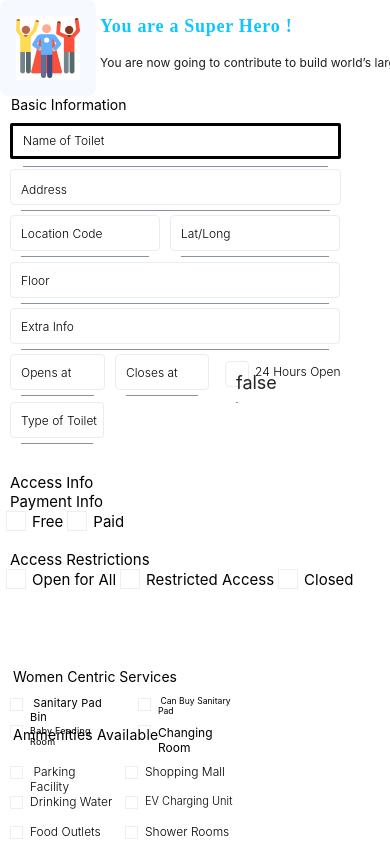
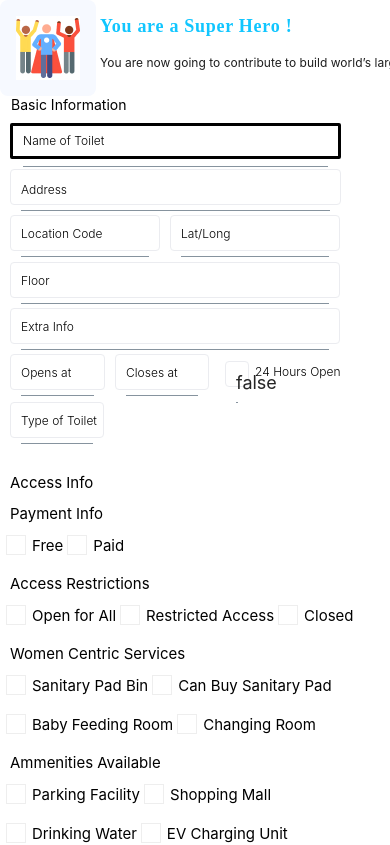
Before and after one commit to saswateesahoo/sulabhatoilet-project, a React Native app: screen /AddToiletPage in a window 390 px wide. Shown: the top 845 px of the page. Built offline with nearby package versions, Linux system fonts and the light colour scheme.

Commit message:
checkox in accessinfo,womencentric,ammenities completed

```diff
--- a/src/components/molecules/AccessInfo.js
+++ b/src/components/molecules/AccessInfo.js
@@ -73,6 +73,7 @@ const styles = StyleSheet.create({
     fontStyle: 'normal',
     fontSize: 15,
     fontWeight: '400',
+    marginBottom:12,
   },
 });
 
--- a/src/components/molecules/AmmenitiesAvailable.js
+++ b/src/components/molecules/AmmenitiesAvailable.js
@@ -1,224 +1,95 @@
 import React, {useState} from 'react';
 import {View, Text, StyleSheet} from 'react-native';
-import InputComponent from '../atoms/InputComponent';
+import CustomCheckboxComponent from '../atoms/CustomCheckboxComponent';
+
+const AmmenitiesAvailable = () => {
+  const [ParkingFacility, setParkingFacility] = useState(false);
+  const [ShoppingMall, setShoppingMall] = useState(false);
+  const [DrinkingWater, setDrinkingWater] = useState(false);
+  const [EVChargingUnit, setEVChargingUnit] = useState(false);
+  const [FoodOutlets, setFoodOutlets] = useState(false);
+  const [ShowerRooms, setShowerRooms] = useState(false);
 
 
-const AmmenitiesAvailable = () => {
-  const [AmmenitiesAvailable, setAmmenitiesAvailable] = useState('');
-  const [ParkingFacility, setParkingFacility] = useState('');
-  const [ShoppingMall, setShoppingMall] = useState('');
-  const [DrinkingWater, setDrinkingWater] = useState('');
-  const [EVChargingUnit, setEVChargingUnit] = useState('');
-  const [FoodOutlets, setFoodOutlets] = useState('');
-  const [ShowerRooms, setShowerRooms] = useState('');
   return (
-    <View style={{backgroundColor: 'white'}}>
-      <View style={styles.AmmenitiesAvailableContainer}>
-        <Text style={styles.AmmenitiesAvailableText}>Ammenities Available</Text>
-        <InputComponent
-          placeholder=" "
-          value={AmmenitiesAvailable}
-          onChangeText={setAmmenitiesAvailable}
+    <View style={styles.container}>
+      <View style={styles.inputContainer1}>
+        <Text style={styles.inputLabel}>Ammenities Available </Text>
+        <View style={styles.inputContainer}>
+          <CustomCheckboxComponent
+            label="Parking Facility"
+            checked={ParkingFacility}
+            onPress={() => setParkingFacility(!ParkingFacility)}
+          />
+          <CustomCheckboxComponent
+            label="Shopping Mall "
+            checked={ShoppingMall}
+            onPress={() => setShoppingMall(!ShoppingMall)}
           />
         </View>
-      <View style={styles.ParkingFacilityContainer}>
-        <Text style={styles.ParkingFacilityText}> Parking Facility</Text>
-        <InputComponent
-          placeholder=" "
-          value={ParkingFacility}
-          onChangeText={setParkingFacility}
+        <View style={styles.inputContainer2}>
+          <View style={styles.inputContainer}>
+            <CustomCheckboxComponent
+              label="Drinking Water"
+              checked={DrinkingWater}
+              onPress={() => setDrinkingWater(!DrinkingWater)}
             />
+            <CustomCheckboxComponent
+              label="EV Charging Unit"
+              checked={EVChargingUnit}
+              onPress={() => setEVChargingUnit(!EVChargingUnit)}
+            />
+            <View style={styles.inputContainer3}>
+              <View style={styles.inputContainer}>
+                <CustomCheckboxComponent
+                  label="Food Outlets"
+                  checked={FoodOutlets}
+                  onPress={() => setFoodOutlets(!FoodOutlets)}
+                />
+                <CustomCheckboxComponent
+                  label="Shower Rooms"
+                  checked={ShowerRooms}
+                  onPress={() => setShowerRooms(!ShowerRooms)}
+                />
+
               </View>
-      <View style={styles.ShoppingMallContainer}>
-        <Text style={styles.ShoppingMallText}>Shopping Mall</Text>
-        <InputComponent
-          placeholder=" "
-          value={ShoppingMall}
-          onChangeText={setShoppingMall}
-        />
             </View>
-      <View style={styles.DrinkingWaterContainer}>
-        <Text style={styles.DrinkingWaterText}>Drinking Water</Text>
-        <InputComponent
-          placeholder=" "
-          value={DrinkingWater}
-          onChangeText={setDrinkingWater}
-        />
           </View>
-      <View style={styles.EVChargingUnitContainer}>
-        <Text style={styles.EVChargingUnitText}>EV Charging Unit</Text>
-        <InputComponent
-          placeholder=" "
-          value={EVChargingUnit}
-          onChangeText={setEVChargingUnit}
-        />
         </View>
-      <View style={styles.FoodOutletsContainer}>
-        <Text style={styles.FoodOutletsText}>Food Outlets</Text>
-        <InputComponent
-          placeholder=" "
-          value={FoodOutlets}
-          onChangeText={setFoodOutlets}
-        />
-      </View>
-      <View style={styles.ShowerRoomsContainer}>
-        <Text style={styles.ShowerRoomsText}>Shower Rooms</Text>
-        <InputComponent
-          placeholder=" "
-          value={ShowerRooms}
-          onChangeText={setShowerRooms}
-        />
       </View>
     </View>
   );
 };
+
 const styles = StyleSheet.create({
-  AmmenitiesAvailableContainer: {
-    // width: 94,
-    // height: 36,
-    top: 20,
-    left: 1,
-    // backgroundColor: 'white',
-    // position: 'absolute',
+  container: {
+    backgroundColor: 'white',
+    padding: 10,
+  },
+  inputContainer1: {
+    marginTop: -80,
+  },
+  inputContainer2: {
+    marginBottom: 20,
+    top: -20,
+  },
+  inputContainer3: {
+    marginBottom: -20,
+    top: 40,
+    left: -249,
+  },
+  inputContainer: {
+    flexDirection: 'row',
+    marginBottom: 20,
+    marginLeft: -20,
 
   },
-  AmmenitiesAvailableText:{
+  inputLabel: {
     color: 'black',
-    fontSize: 14,
+    fontStyle: 'normal',
+    fontSize: 15,
     fontWeight: '400',
-    letterSpacing: 0.24,
-    textAlign: 'left',
-    // top: 10,
-    // left: -10,
-    top:-80,
-    left:12,
-  },
-  ParkingFacilityContainer:{
-    width: 13,
-    height: 13,
-    top: -20,
-    left: 10,
-    borderWidth: 1,
-    background:
-      'linear-gradient(0deg, #EEEEEE, #EEEEEE), linear-gradient(0deg, #FFFFFF, #FFFFFF)',
-    borderColor: '#EEEEEE',
-    position: 'absolute',
-  },
-  ParkingFacilityText:{
-    width: 88,
-    top: -3,
-    left: 19,
-    color: 'black',
-    fontSize: 12,
-    fontWeight: '300',
-    letterSpacing: 0.02,
-    textAlign: 'left',
-    position: 'absolute',
-  },
-  ShoppingMallContainer:{
-    width: 13,
-    height: 13,
-    top: -20,
-    left: 125,
-    borderWidth: 1,
-    background: 'linear-gradient(0deg, #EEEEEE, #EEEEEE), linear-gradient(0deg, #FFFFFF, #FFFFFF)',
-    borderColor: '#EEEEEE',
-    position: 'absolute',
-  },
-  ShoppingMallText:{
-    width: 88,
-    top: -3,
-    left: 19,
-    color: 'black',
-    fontSize: 12,
-    fontWeight: '300',
-    letterSpacing: 0.02,
-    textAlign: 'left',
-    position: 'absolute',
-  },
-  DrinkingWaterContainer:{
-    width: 13,
-    height: 13,
-    top: 10,
-    left: 10,
-    borderWidth: 1,
-    background: 'linear-gradient(0deg, #EEEEEE, #EEEEEE), linear-gradient(0deg, #FFFFFF, #FFFFFF)',
-    borderColor: '#EEEEEE',
-    position: 'absolute',
-  },
-  DrinkingWaterText:{
-    width: 88,
-    top: -3,
-    left: 19,
-    color: 'black',
-    fontSize: 12,
-    fontWeight: '300',
-    letterSpacing: 0.02,
-    textAlign: 'left',
-    position: 'absolute',
-  },
-  EVChargingUnitContainer:{
-    width: 13,
-    height: 13,
-    top: 10,
-    left: 125,
-    borderWidth: 1,
-    background: 'linear-gradient(0deg, #EEEEEE, #EEEEEE), linear-gradient(0deg, #FFFFFF, #FFFFFF)',
-    borderColor: '#EEEEEE',
-    position: 'absolute',
-  },
-  EVChargingUnitText:{
-    width: 88,
-    top: -3,
-    left: 19,
-    color: 'black',
-    fontSize: 11,
-    fontWeight: '300',
-    letterSpacing: 0.02,
-    textAlign: 'left',
-    position: 'absolute',
-  },
-  FoodOutletsContainer:{
-    width: 13,
-    height: 13,
-    top: 40,
-    left: 10,
-    borderWidth: 1,
-    background: 'linear-gradient(0deg, #EEEEEE, #EEEEEE), linear-gradient(0deg, #FFFFFF, #FFFFFF)',
-    borderColor: '#EEEEEE',
-    position: 'absolute',
-  },
-  FoodOutletsText:{
-    width: 88,
-    top: -3,
-    left: 19,
-    color: 'black',
-    fontSize: 12,
-    fontWeight: '300',
-    letterSpacing: 0.02,
-    textAlign: 'left',
-    position: 'absolute',
-  },
-  ShowerRoomsContainer:{
-    width: 13,
-    height: 13,
-    top: 40,
-    left: 125,
-    borderWidth: 1,
-    background: 'linear-gradient(0deg, #EEEEEE, #EEEEEE), linear-gradient(0deg, #FFFFFF, #FFFFFF)',
-    borderColor: '#EEEEEE',
-    position: 'absolute',
-  },
-  ShowerRoomsText:{
-    width: 88,
-    top: -3,
-    left: 19,
-    color: 'black',
-    fontSize: 12,
-    fontWeight: '300',
-    letterSpacing: 0.02,
-    textAlign: 'left',
-    position: 'absolute',
+    marginBottom:12,
   },
 });
 
--- a/src/components/molecules/WomenCentricServices.js
+++ b/src/components/molecules/WomenCentricServices.js
@@ -1,168 +1,71 @@
-import React,{useState} from 'react';
-import { View, Text,StyleSheet } from 'react-native';
-import InputComponent from '../atoms/InputComponent';
-
+import React, {useState} from 'react';
+import {View, Text, StyleSheet} from 'react-native';
+import CustomCheckboxComponent from '../atoms/CustomCheckboxComponent';
 
 const WomenCentricServices = () => {
-  const [WomenCentricServices, setWomenCentricServices] = useState('');
-  const [SanitaryPadBin, setSanitaryPadBin] = useState('');
-  const [CanBuySanitaryPad, setCanBuySanitaryPad] = useState('');
-  const [BabyFeedingRoom, setBabyFeedingRoom] = useState('');
-  const [ChangingRoom, setChangingRoom] = useState('');
+  const [SanitaryPadBin, setSanitaryPadBin] = useState(false);
+  const [CanBuySanitaryPad, setCanBuySanitaryPad] = useState(false);
+  const [BabyFeedingRoom, setBabyFeedingRoom] = useState(false);
+  const [ChangingRoom, setChangingRoom] = useState(false);
 
   return (
-    <View style={{backgroundColor: 'white'}}>
-      {/* <Text style={styles.WomenCentricServicesText}>Women Centric Services</Text> */}
-      <View style={styles.WomenCentricServicesContainer}>
-        <Text style={styles.WomenCentricServicesText}>
-          Women Centric Services
-        </Text>
-        <InputComponent
-          placeholder=" "
-          value={WomenCentricServices}
-          onChangeText={setWomenCentricServices}
-        />
+    <View style={styles.container}>
+      <View style={styles.inputContainer1}>
+        <Text style={styles.inputLabel}>Women Centric Services </Text>
+        <View style={styles.inputContainer}>
+          <CustomCheckboxComponent
+            label="Sanitary Pad Bin"
+            checked={SanitaryPadBin}
+            onPress={() => setSanitaryPadBin(!SanitaryPadBin)}
+          />
+          <CustomCheckboxComponent
+            label="Can Buy Sanitary Pad "
+            checked={CanBuySanitaryPad}
+            onPress={() => setCanBuySanitaryPad(!CanBuySanitaryPad)}
+          />
+        </View>
+        <View style={styles.inputContainer2}>
+          <View style={styles.inputContainer}>
+            <CustomCheckboxComponent
+              label="Baby Feeding Room"
+              checked={BabyFeedingRoom}
+              onPress={() => setBabyFeedingRoom(!BabyFeedingRoom)}
+            />
+            <CustomCheckboxComponent
+              label="Changing Room "
+              checked={ChangingRoom}
+              onPress={() => setChangingRoom(!ChangingRoom)}
+            />
+          </View>
+        </View>
       </View>
-      <View style={styles.SanitaryPadBinContainer}>
-        <Text style={styles.SanitaryPadBinText}> Sanitary Pad Bin</Text>
-        <InputComponent
-          placeholder=" "
-          value={SanitaryPadBin}
-          onChangeText={setSanitaryPadBin}
-        />
-      </View>
-      <View style={styles.CanBuySanitaryPadContainer}>
-        <Text style={styles.CanBuySanitaryPadText}> Can Buy Sanitary Pad</Text>
-        <InputComponent
-          placeholder=" "
-          value={CanBuySanitaryPad}
-          onChangeText={setCanBuySanitaryPad}
-        />
-      </View>
-      <View style={styles.BabyFeedingRoomContainer}>
-        <Text style={styles.BabyFeedingRoomText}>Baby Feeding Room</Text>
-        <InputComponent
-          placeholder=" "
-          value={BabyFeedingRoom}
-          onChangeText={setBabyFeedingRoom}
-        />
-      </View>
-      <View style={styles.ChangingRoomContainer}>
-        <Text style={styles.ChangingRoomText}>Changing Room</Text>
-        <InputComponent
-          placeholder=" "
-          value={ChangingRoom}
-          onChangeText={setChangingRoom}
-        />
-       </View>
     </View>
   );
 };
+
 const styles = StyleSheet.create({
-WomenCentricServicesContainer:{
-    // width: 94,
-    // height: 36,
-    top: 20,
-    left: 1,
-    // backgroundColor: 'white',
-    // position: 'absolute',
-
+  container: {
+    backgroundColor: 'white',
+    padding: 10,
   },
-  WomenCentricServicesText:{
+  inputContainer1: {
+    marginTop: -120,
+  },
+  inputContainer2: {
+    marginBottom: 20,
+    top: -20,
+  },
+  inputContainer: {
+    flexDirection: 'row',
+    marginBottom: 20,
+    marginLeft: -20,
+  },
+  inputLabel: {
     color: 'black',
-    fontSize: 14,
+    fontStyle: 'normal',
+    fontSize: 15,
     fontWeight: '400',
-    letterSpacing: 0.02,
-    textAlign: 'left',
-    top: -70,
-    left:12,
-    // lineHeight:0,
-  },
-  SanitaryPadBinContainer:{
-    width: 13,
-    height: 13,
-    top: -20,
-    left: 10,
-    borderWidth: 1,
-    background:
-      'linear-gradient(0deg, #EEEEEE, #EEEEEE), linear-gradient(0deg, #FFFFFF, #FFFFFF)',
-    borderColor: '#EEEEEE',
-    position: 'absolute',
-  },
-  SanitaryPadBinText:{
-    width: 88,
-    top: -3,
-    left: 19,
-    color: 'black',
-    fontSize: 11,
-    fontWeight: '400',
-    letterSpacing: 0.24,
-    textAlign: 'left',
-    position: 'absolute',
-  },
-  CanBuySanitaryPadContainer:{
-    width: 13,
-    height: 13,
-    top: -20,
-    left: 138,
-    borderWidth: 1,
-    background:
-      'linear-gradient(0deg, #EEEEEE, #EEEEEE), linear-gradient(0deg, #FFFFFF, #FFFFFF)',
-    borderColor: '#EEEEEE',
-    position: 'absolute',
-  },
-  CanBuySanitaryPadText:{
-    width: 88,
-    top: -3,
-    left: 19,
-    color: 'black',
-    fontSize: 8.6,
-    fontWeight: '400',
-    letterSpacing: 0.02,
-    textAlign: 'left',
-    position: 'absolute',
-  },
-  BabyFeedingRoomContainer:{
-    width: 13,
-    height: 13,
-    top: 7,
-    left: 10,
-    borderWidth: 1,
-    background: 'linear-gradient(0deg, #EEEEEE, #EEEEEE), linear-gradient(0deg, #FFFFFF, #FFFFFF)',
-    borderColor: '#EEEEEE',
-    position: 'absolute',
-  },
-  BabyFeedingRoomText:{
-    width: 88,
-    top: -1,
-    left: 19,
-    color: 'black',
-    fontSize: 9,
-    fontWeight: '400',
-    letterSpacing: 0.24,
-    textAlign: 'left',
-    position: 'absolute',
-  },
-  ChangingRoomContainer:{
-    width: 13,
-    height: 13,
-    top: 7,
-    left: 138,
-    borderWidth: 1,
-    background: 'linear-gradient(0deg, #EEEEEE, #EEEEEE), linear-gradient(0deg, #FFFFFF, #FFFFFF)',
-    borderColor: '#EEEEEE',
-    position: 'absolute',
-  },
-  ChangingRoomText:{
-    width: 88,
-    top: -1,
-    left: 19,
-    color: 'black',
-    fontSize: 12,
-    fontWeight: '400',
-    letterSpacing: 0.02,
-    textAlign: 'left',
-    position: 'absolute',
+    marginBottom:12,
   },
 });
 
```
Lines whose indentation alone changed are shown as unchanged.
